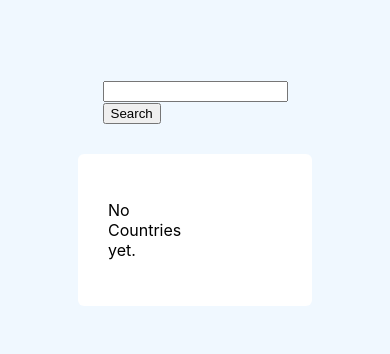
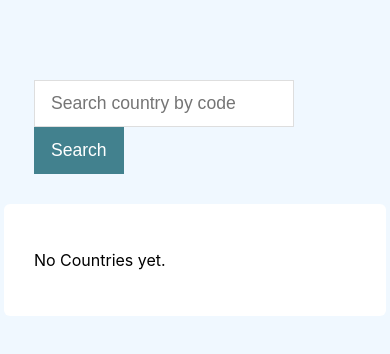
Before and after one commit to AwaMelvine/graphql-countries-search, a React (Create React App) app: page / in a window 390 px wide. Shown: the top 354 px of the page. Built offline with nearby package versions, Linux system fonts and the light colour scheme.

Commit message:
Make the search page to be mobile responsive

```diff
--- a/src/components/CountryList.jsx
+++ b/src/components/CountryList.jsx
@@ -12,6 +12,14 @@ const CountriesWrapper = styled.div`
   grid-column-gap: 30px;
   grid-row-gap: 30px;
   background: white;
+
+  @media (max-width: 768px) {
+    grid-template-columns: repeat(2, 1fr);
+  }
+
+  @media (max-width: 500px) {
+    grid-template-columns: 1fr;
+  }
 `;
 
 const CountryList = () => {
--- a/src/components/SearchForm.jsx
+++ b/src/components/SearchForm.jsx
@@ -6,6 +6,32 @@ const SearchFormWrapper = styled.div`
   display: flex;
   align-items: center;
   justify-content: center;
+`;
+
+const StyledSearchBtn = styled.button`
+  cursor: pointer;
+  display: inline-block;
+  min-height: 1em;
+  border: none;
+  background: #42818e;
+  border: 1px solid #42818e;
+  color: white;
+  margin: 0 0.25em 0 0;
+  padding: 0.75rem 1rem;
+  font-size: 1.1rem;
+  text-align: center;
+  text-decoration: none;
+`;
+
+const StyledSearchInput = styled.input`
+  margin: 0;
+  max-width: 100%;
+  outline: 0;
+  text-align: left;
+  font-size: 1.1rem;
+  padding: 0.75rem 1rem;
+  background: #fff;
+  border: 1px solid rgba(34, 36, 38, 0.15);
 `;
 
 const SearchForm = ({ handleSearchCountries, loading }) => {
@@ -22,10 +48,20 @@ const SearchForm = ({ handleSearchCountries, loading }) => {
   return (
     <SearchFormWrapper>
       <form action='' method='post'>
-        <input type='text' name='code' value={code} onChange={handleChange} />
-        <button type='submit' onClick={handleSubmit}>
-          {loading ? 'Loading' : 'Search'}
-        </button>
+        <StyledSearchInput
+          placeholder='Search country by code'
+          type='text'
+          name='code'
+          value={code}
+          onChange={handleChange}
+        />
+        <StyledSearchBtn
+          type='submit'
+          disabled={loading}
+          onClick={handleSubmit}
+        >
+          {loading ? 'Loading...' : 'Search'}
+        </StyledSearchBtn>
       </form>
     </SearchFormWrapper>
   );
--- a/src/pages/SearchCountries.jsx
+++ b/src/pages/SearchCountries.jsx
@@ -14,6 +14,10 @@ const SearchWrapper = styled.div`
   width: 60%;
   margin: 50px auto;
   min-height: 200px;
+
+  @media (max-width: 768px) {
+    width: 98%;
+  }
 `;
 
 const SearchCountries = () => {
```
